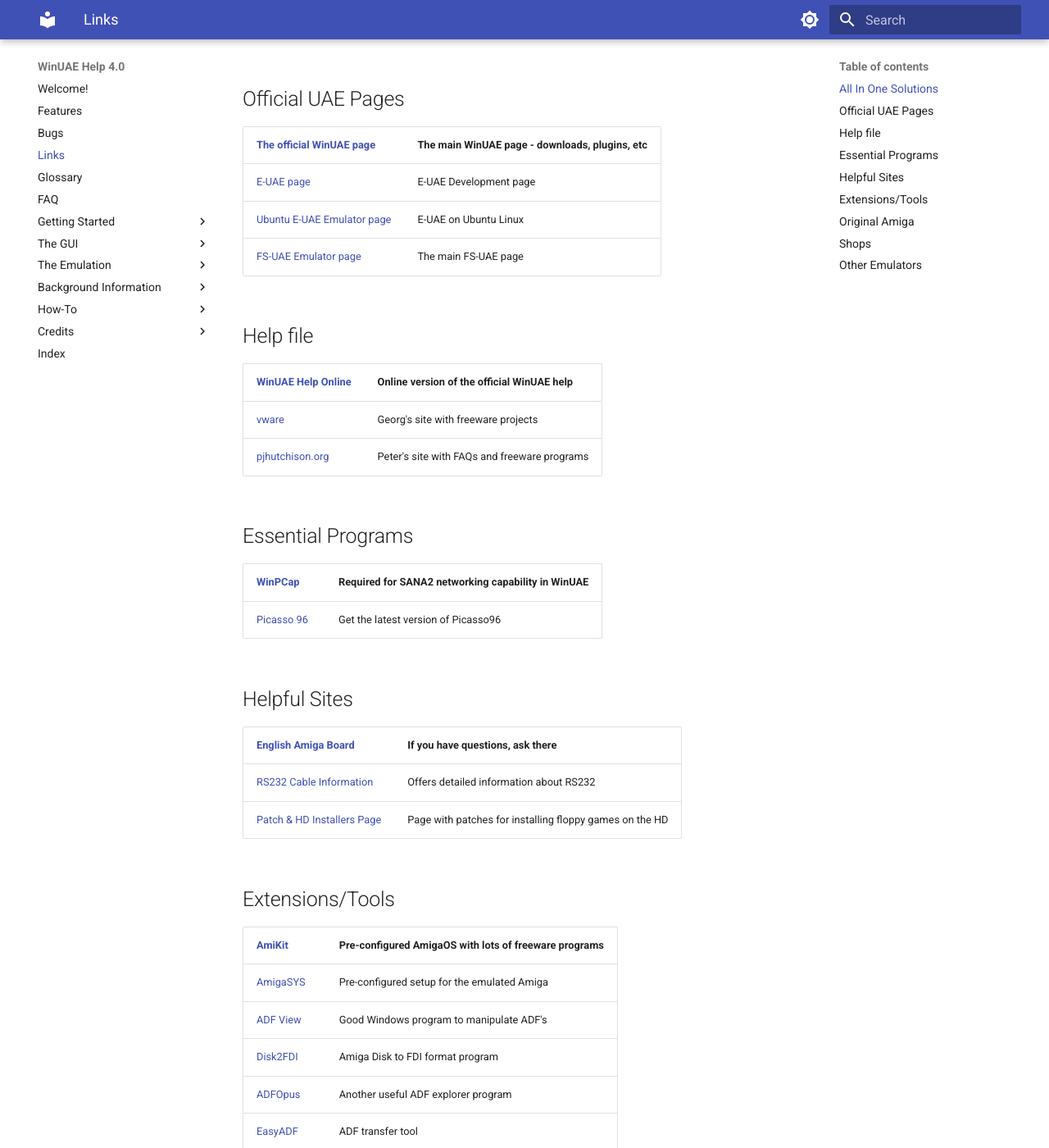
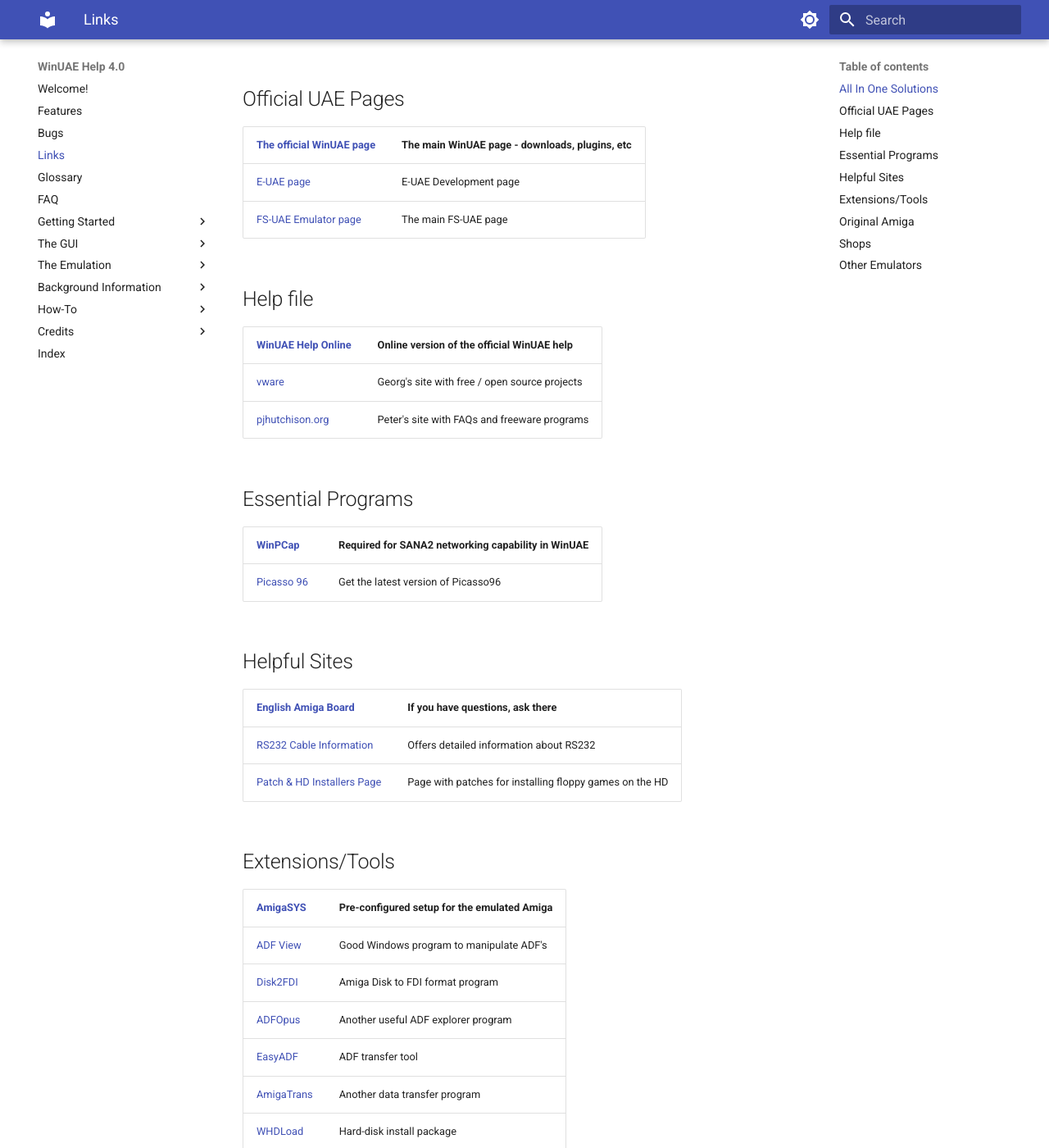
Before and after one commit to vware/winuaehelp, an MkDocs documentation site: the page built from docs/links.md, in a window 1280 px wide and 1400 px high, scrolled down 341 px. Shown: the whole window at 82% size. Built offline with MkDocs 1.6.1 and Material for MkDocs 9.7.7, drawn with Linux system fonts in a browser that asks for light colours.

Commit message:
Update and correct external links

```diff
--- a/docs/links.md
+++ b/docs/links.md
@@ -14,14 +14,13 @@
 | [The official WinUAE page](https://www.winuae.net) | The main WinUAE page - downloads, plugins, etc |
 | --- | --- |
 | [E-UAE page](https://www.rcdrummond.net/uae) | E-UAE Development page |
-| [Ubuntu E-UAE Emulator page](https://help.ubuntu.com/community/EUAEAmigaEmulator) | E-UAE on Ubuntu Linux |
 | [FS-UAE Emulator page](https://fs-uae.net) | The main FS-UAE page |
 
 ## Help file { #helprelease }
 
-| [WinUAE Help Online](https://www.vware.at/winuaehelp) | Online version of the official WinUAE help |
+| [WinUAE Help Online](https://winuaehelp.vware.at) | Online version of the official WinUAE help |
 | --- | --- |
-| [vware](https://www.vware.at) | Georg's site with freeware projects |
+| [vware](https://www.vware.at) | Georg's site with free / open source projects |
 | [pjhutchison.org](https://www.pjhutchison.org) | Peter's site with FAQs and freeware programs |
 
 ## Essential Programs { #essential }
@@ -39,9 +38,8 @@
 
 ## Extensions/Tools { #tools }
 
-| [AmiKit](https://amikit.amiga.sk) | Pre-configured AmigaOS with lots of freeware programs |
+| [AmigaSYS](https://www.amigasys.net) | Pre-configured setup for the emulated Amiga |
 | --- | --- |
-| [AmigaSYS](https://www.amigasys.net) | Pre-configured setup for the emulated Amiga |
 | [ADF View](http://www.viksoe.dk/adfview) | Good Windows program to manipulate ADF's |
 | [Disk2FDI](http://www.oldskool.org/disk2fdi) | Amiga Disk to FDI format program |
 | [ADFOpus](https://adfopus.sourceforge.net) | Another useful ADF explorer program |
@@ -54,18 +52,18 @@
 
 | [Amiga Wiki](https://www.amigawiki.com) | Extensive information about Amigas |
 | --- | --- |
-| [Aminet](https://de.aminet.net/aminet) | The largest archive of Amiga software |
+| [Aminet](https://aminet.net) | The largest archive of Amiga software |
 | [Amiga News](https://www.amiga-news.de) | Multilingual Amiga news site |
 
 ## Shops { #shops }
 
-| [Individual Computers](https://icomp.de/shop-icomp/en/news.html) | Shop in Aachen, Germany with other offices world wide |
+| [Individual Computers](https://icomp.de) | Shop in Aachen, Germany with other offices world wide |
 | --- | --- |
-| [AmigaKit](https://amigakit.leamancomputing.com) | Shops in UK, Europe, USA and Canada |
+| [AmigaKit](https://www.amigakit.com) | Shops in UK, Europe, USA and Canada |
 
 ## Other Emulators { #emulators }
 
 | [WinFellow](https://petschau.github.io/WinFellow) | The second Amiga emulator out there |
 | --- | --- |
-| [PearPC](http://pearpc.sourceforge.net) | PowerPC architecture emulator |
+| [PearPC](https://pearpc.sourceforge.net) | PowerPC architecture emulator |
 | [ShapeShifter](https://shapeshifter.cebix.net) | A 68k Mac emulator for AmigaOS |
```
Also changed, not shown: docs/credits/changelog.md (+1 -0 lines).
